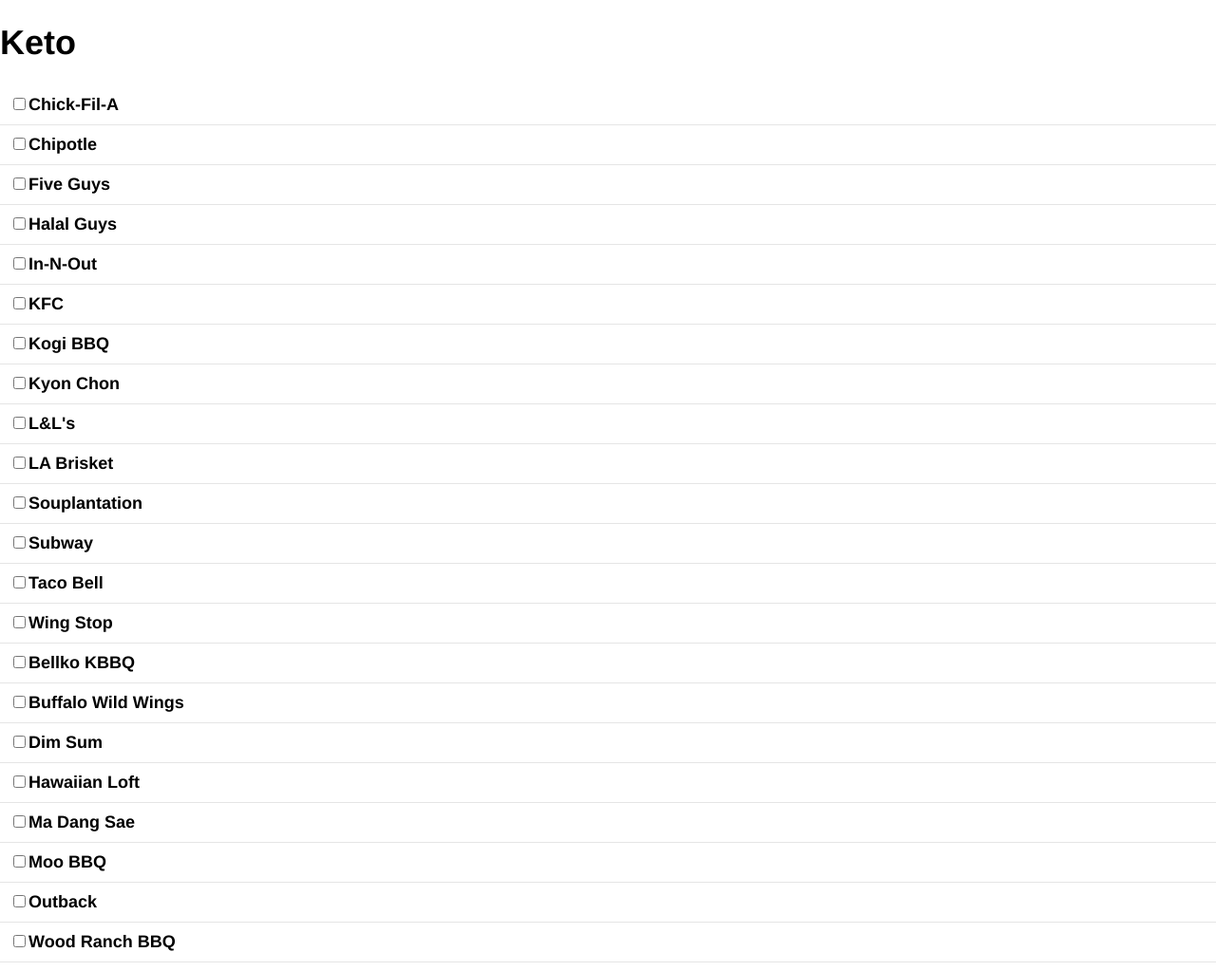
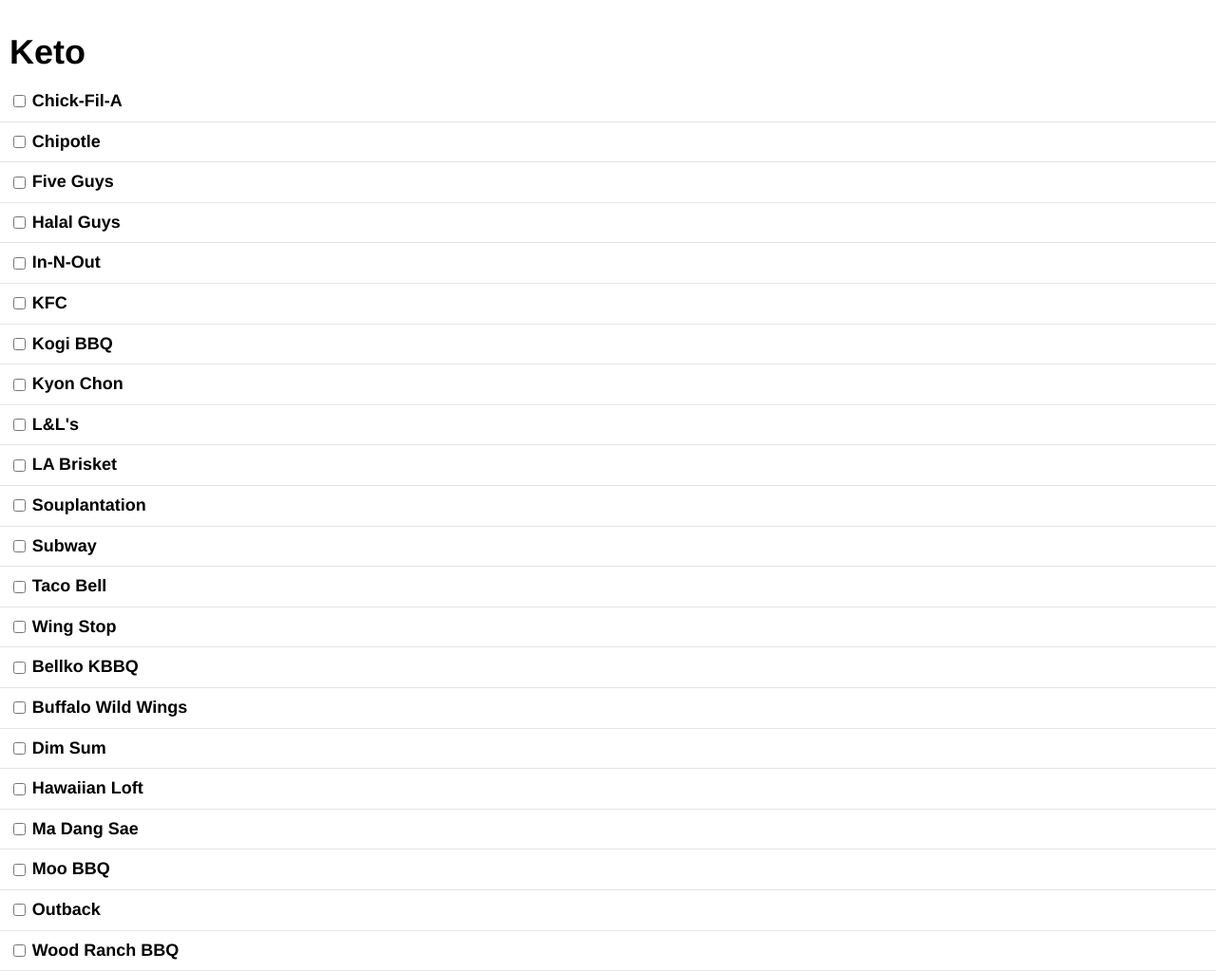
Before and after one commit to meltajon/food, a PHP site: page /keto/index.html in a window 1280 px wide. Shown: the whole page at 95% size. Run offline with PHP 8.4, Linux system fonts and the light colour scheme.

Commit message:
fixed minor alignment issues

```diff
--- a/css/style.css
+++ b/css/style.css
@@ -1,13 +1,11 @@
-*,
-*::before,
-*::after {
-  box-sizing: border-box;
-}
 body {
   font-family: helvetica;
   font-size: 18px;
   margin: 0;
-  overflow-x: hidden;
+}
+h1 {
+  margin-bottom: 0;
+  padding: 10px;
 }
 ul {
   list-style: none;
@@ -18,9 +16,15 @@
   background: #5371F5;
 }
 label {
-  display: block;
+  display: flex;
+  align-items: center;
+  box-sizing: border-box;
   padding: 10px;
   width: 100%;
   border-bottom: 1px solid #E5E5E5;
   font-weight: bold;
+  line-height: 1.2em;
 }
+input {
+  margin-right: .5em;
+}
--- a/less/style.less
+++ b/less/style.less
@@ -1,13 +1,10 @@
-*,
-*::before,
-*::after {
-  box-sizing: border-box;
-}
-
 body {
   font-family: helvetica; font-size: 18px;
   margin: 0;
-  overflow-x: hidden;
+}
+
+h1 {
+  margin-bottom: 0; padding: 10px;
 }
 
 ul {
@@ -22,8 +19,14 @@
 }
 
 label {
-  display: block;
+  display: flex;
+  align-items: center;
+  box-sizing: border-box;
   padding: 10px; width: 100%;
   border-bottom: 1px solid #E5E5E5;
-  font-weight: bold;
+  font-weight: bold; line-height: 1.2em;
 }
+
+input {
+  margin-right: .5em;
+}
```
